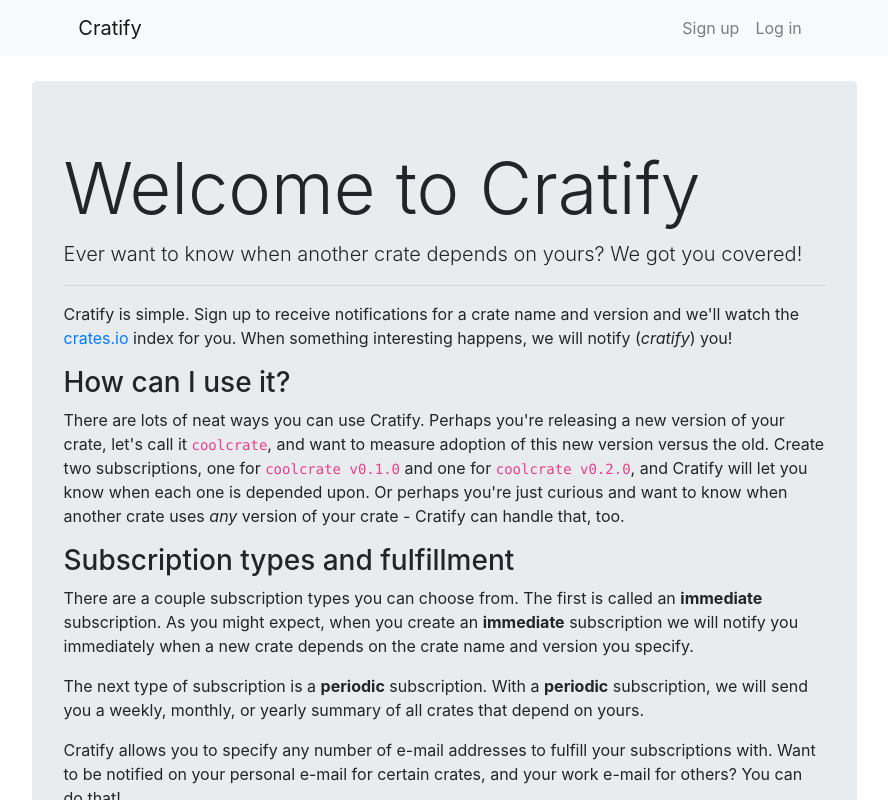
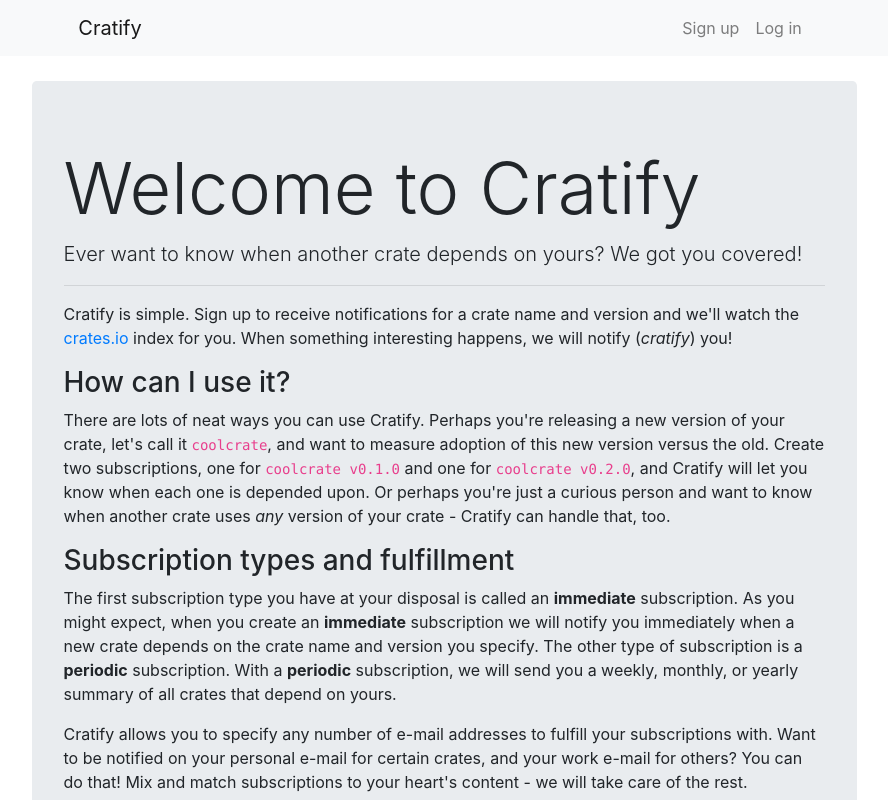
Before and after one commit to twilco/cratify, a React (Create React App) app in the folder frontend/: page / in a window 1280 px wide. Shown: the top 800 px of the page, without its empty margins (196-1084 px from the left). Built offline with nearby package versions, Linux system fonts and the light colour scheme.

Commit message:
Minor wording updates

```diff
--- a/frontend/src/About.tsx
+++ b/frontend/src/About.tsx
@@ -23,25 +23,22 @@
               let's call it <code>coolcrate</code>, and want to measure adoption of this new version versus the old.
               Create two subscriptions, one for <code>coolcrate v0.1.0</code> and one
               for <code>coolcrate v0.2.0</code>, and Cratify will let you know when each one is depended upon.
-              Or perhaps you're just curious and want to know when another crate uses <em>any</em> version of your
-              crate - Cratify can handle that, too.
+              Or perhaps you're just a curious person and want to know when another crate uses <em>any</em> version of
+              your crate - Cratify can handle that, too.
             </p>
             <h3>Subscription types and fulfillment</h3>
             <p>
-              There are a couple subscription types you can choose from.  The first is called
+              The first subscription type you have at your disposal is called
               an <strong>immediate</strong> subscription.  As you might expect, when you create
               an <strong>immediate</strong> subscription we will notify you immediately when a new crate depends on the
-              crate name and version you specify.
-            </p>
-            <p>
-              The next type of subscription is a <strong>periodic</strong> subscription.  With
-              a <strong>periodic</strong> subscription, we will send you a weekly, monthly, or yearly summary of all
-              crates that depend on yours.
+              crate name and version you specify. The other type of subscription is
+              a <strong>periodic</strong> subscription.  With a <strong>periodic</strong> subscription, we will
+              send you a weekly, monthly, or yearly summary of all crates that depend on yours.
             </p>
             <p>
               Cratify allows you to specify any number of e-mail addresses to fulfill your subscriptions with.  Want
               to be notified on your personal e-mail for certain crates, and your work e-mail for others?  You can do
-              that!
+              that!  Mix and match subscriptions to your heart's content - we will take care of the rest.
             </p>
             <p className="lead">
               Sound good?  Click below to get started. <br/>
```
